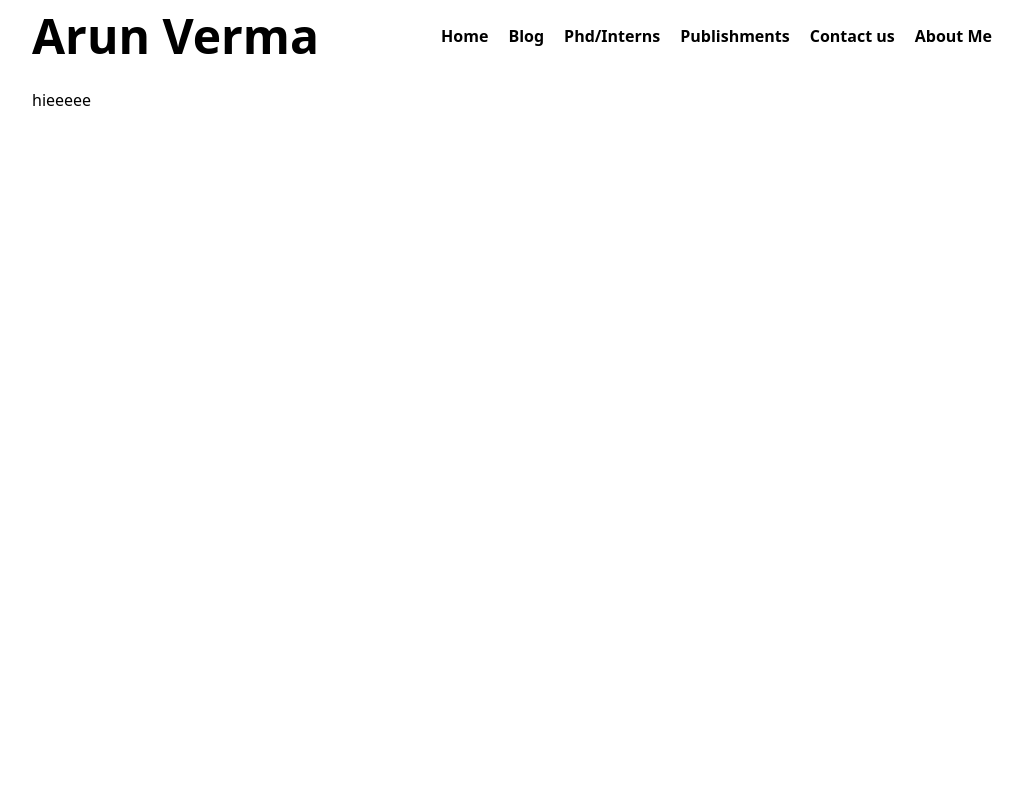
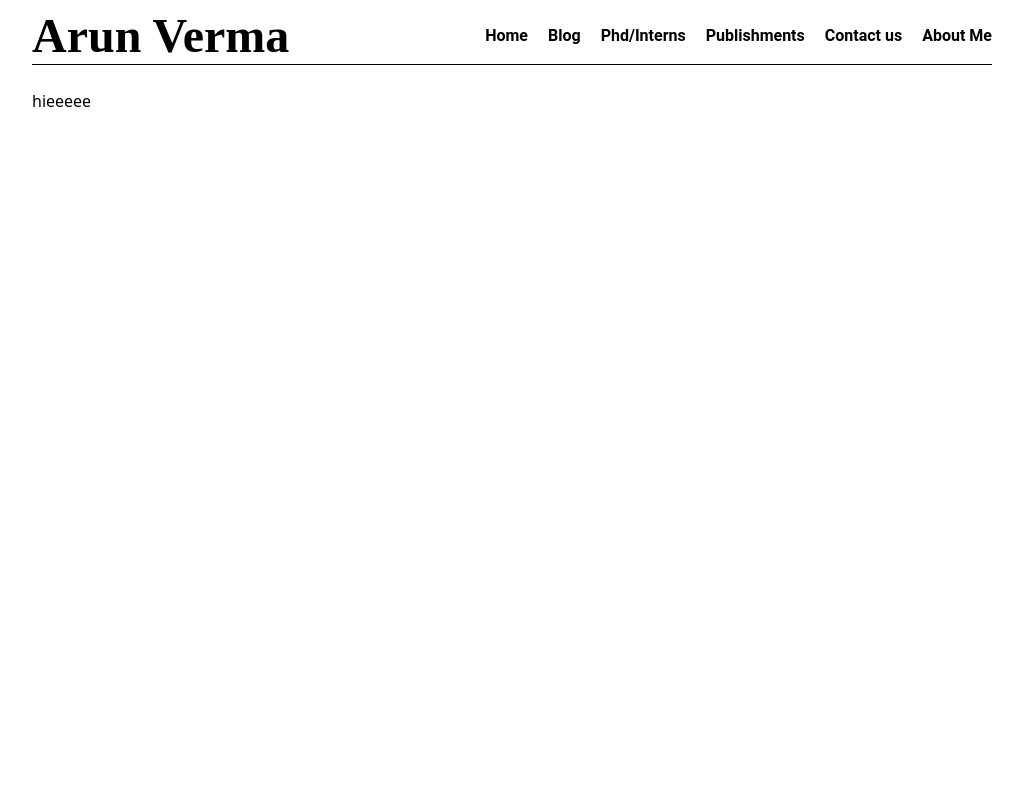
Before and after one commit to devagya-rattan/Arun_Kumar_Verma_web-, a React (Create React App) app: page / in a window 1280 px wide. Shown: the top 800 px of the page, without its empty margins (128-1151 px from the left). Built offline with nearby package versions, Linux system fonts and the light colour scheme.

Commit message:
Navbar changes done

```diff
--- a/src/components/Navbar/Navbar.css
+++ b/src/components/Navbar/Navbar.css
@@ -1,4 +1,4 @@
-/* .timesnowroman {
+.timesnowroman {
     font-family: 'Times New Roman', Times, serif;
   }
   .roberto {
@@ -9,10 +9,10 @@
   }
 
   /* Additional CSS for smooth transitions */
-  /* .navbar-container {
+  /* /* /* .navbar-container {
     position: relative;
   }
-
-  .absolute {
+   */
+  /* .absolute {
     position: absolute;
   } */
--- a/src/components/Navbar/navbar.jsx
+++ b/src/components/Navbar/navbar.jsx
@@ -13,7 +13,7 @@ function Navbar() {
   // Close menu when clicking outside
   useEffect(() => {
     const handleOutsideClick = (event) => {
-      if (!event.target.closest(".navbar-container")) {
+      if (!event.target.closest(".navbar-container") && !event.target.closest(".mobile-menu")) {
         setIsOpen(false);
       }
     };
@@ -31,7 +31,7 @@ function Navbar() {
 
   return (
     <>
-      <div className="navbar-container w-full px-6 pt-2 md:px-40 flex flex-col">
+      <div className="navbar-container w-full px-6 pt-2 md:px-40 flex flex-col relative">
         <div className="flex flex-row h-14 justify-between items-center">
           <div className="flex-col">
             <h5 className="timesnowroman lg:text-5xl md:text-4xl text-3xl font-extrabold">
@@ -48,35 +48,35 @@ function Navbar() {
             <Link className="roberto text-base pl-2 font-bold hover:opacity-40 cursor-pointer" to="/about">About Me</Link>
           </div>
 
+          {/* Hamburger Icon */}
           <GiHamburgerMenu className="lg:hidden block cursor-pointer" onClick={toggle} />
+        </div>
 
-          {/* Mobile menu */}
-          <div
-            className={`fixed inset-0 top-14 left-0 w-full bg-white flex flex-col items-center gap-6 font-semibold text-lg transform transition-transform duration-300 ease-in-out ${
-              isOpen ? "opacity-100 translate-y-0" : "opacity-0 translate-y-full"
-            }`}
-          >
+        {/* Sidebar Mobile Menu */}
+        <div
+          className={`mobile-menu fixed top-0 left-0 h-full w-64 bg-white shadow-lg transform transition-transform duration-300 ease-in-out ${
+            isOpen ? "translate-x-0" : "-translate-x-full"
+          } z-50`}
+        >
+          <div className="flex flex-col items-start p-6 gap-4">
             {/* Mobile Links */}
-            <li className="list-none w-full text-center p-4 cursor-pointer">
-              <Link className="roberto text-base font-bold hover:opacity-40" to="/" onClick={toggle}>Home</Link>
-            </li>
-            <li className="list-none w-full text-center p-4 cursor-pointer">
-              <Link className="roberto text-base pl-2 font-bold hover:opacity-40" to="/blog" onClick={toggle}>Blog</Link>
-            </li>
-            <li className="list-none w-full text-center p-4 cursor-pointer">
-              <Link className="roberto text-base pl-2 font-bold hover:opacity-40" to="/blog" onClick={toggle}>Phd/Interns</Link>
-            </li>
-            <li className="list-none w-full text-center p-4 cursor-pointer">
-              <Link className="roberto text-base pl-2 font-bold hover:opacity-40" to="/publications" onClick={toggle}>Publishments</Link>
-            </li>
-            <li className="list-none w-full text-center p-4 cursor-pointer">
-              <Link className="roberto text-base pl-2 font-bold hover:opacity-40" to="/blog" onClick={toggle}>Contact us</Link>
-            </li>
-            <li className="list-none w-full text-center p-4 cursor-pointer">
-              <Link className="roberto text-base pl-2 font-bold hover:opacity-40" to="/about" onClick={toggle}>About Me</Link>
-            </li>
+            <Link className="roberto text-base font-bold hover:opacity-40" to="/" onClick={toggle}>Home</Link>
+            <Link className="roberto text-base font-bold hover:opacity-40" to="/blog" onClick={toggle}>Blog</Link>
+            <Link className="roberto text-base font-bold hover:opacity-40" to="/blog" onClick={toggle}>Phd/Interns</Link>
+            <Link className="roberto text-base font-bold hover:opacity-40" to="/publications" onClick={toggle}>Publishments</Link>
+            <Link className="roberto text-base font-bold hover:opacity-40" to="/blog" onClick={toggle}>Contact us</Link>
+            <Link className="roberto text-base font-bold hover:opacity-40" to="/about" onClick={toggle}>About Me</Link>
           </div>
         </div>
+
+        {/* Overlay when menu is open */}
+        {isOpen && (
+          <div
+            className="fixed inset-0 bg-black opacity-50 z-40"
+            onClick={toggle}
+          ></div>
+        )}
+
         <div className="flex-col lineend w-full bg-black"></div>
       </div>
     </>
```
